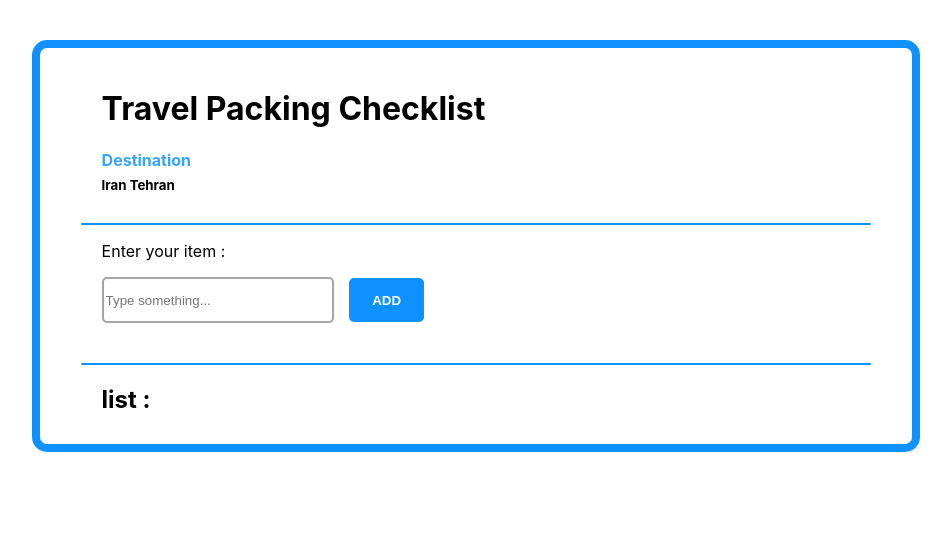
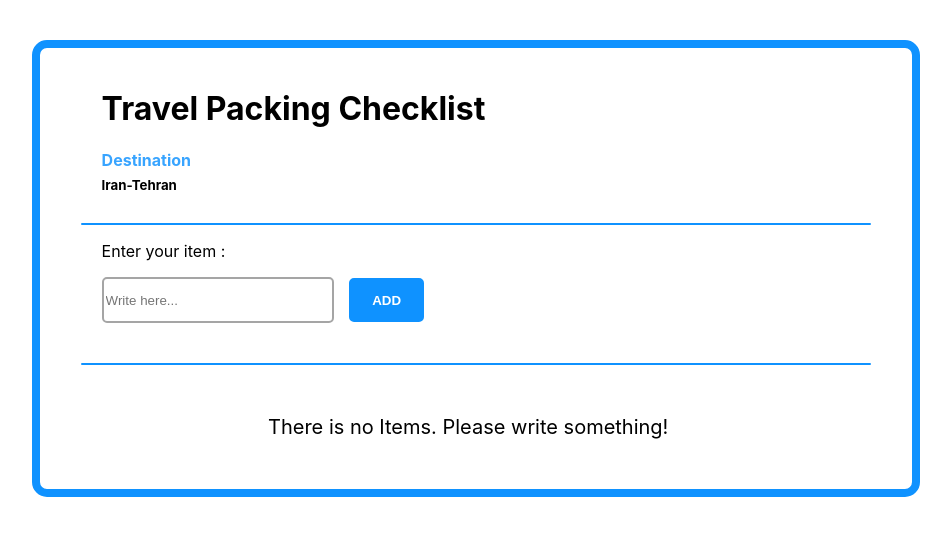
Before and after one commit to kosarmirshahi/travel-checklist, a React (Create React App) app: page / in a window 1280 px wide. Shown: the top 536 px of the page, without its empty margins (164-1115 px from the left). Built offline with nearby package versions, Linux system fonts and the light colour scheme.

Commit message:
Some design changes

```diff
--- a/src/components/Form/Form.css
+++ b/src/components/Form/Form.css
@@ -22,3 +22,11 @@
   margin-left: 15px;
   font-weight: 700;
 }
+.emptyInput {
+  width: 30%;
+  height: 2.5rem;
+  border-radius: 5px;
+  border: red 2px solid;
+  outline: none;
+  margin-bottom: 40px;
+}
--- a/src/components/Form/Form.js
+++ b/src/components/Form/Form.js
@@ -2,14 +2,19 @@ import { useState } from "react";
 import "./Form.css";
 function Form({ onAddItems }) {
   const [name, setName] = useState("");
+  const [isEmpty, setIsEmpty] = useState(false);
 
   function handleSubmit(e) {
     e.preventDefault();
-    if (!name) return;
+    if (!name) {
+      setIsEmpty(true);
+      return;
+    }
+
     const newItem = { id: Date.now(), name, packed: false };
-    console.log(newItem);
     onAddItems(newItem);
     setName("");
+    setIsEmpty(false);
   }
 
   return (
@@ -17,10 +22,13 @@ function Form({ onAddItems }) {
       <p>Enter your item :</p>
       <input
         type="text"
-        placeholder="Type something..."
-        className="inputItem"
+        placeholder="Write here..."
+        className={`inputItem ${isEmpty ? "emptyInput" : ""}`}
         value={name}
-        onChange={(e) => setName(e.target.value)}
+        onChange={(e) => {
+          setIsEmpty(false);
+          setName(e.target.value);
+        }}
       />
       <button className="addBtn">ADD</button>
     </form>
--- a/src/components/Header/Header.js
+++ b/src/components/Header/Header.js
@@ -4,7 +4,7 @@ function Header() {
     <div className="header">
       <h1>Travel Packing Checklist</h1>
       <h4 className="destination">Destination</h4>
-      <h5>Iran Tehran</h5>
+      <h5>Iran-Tehran</h5>
     </div>
   );
 }
--- a/src/components/Item/Item.css
+++ b/src/components/Item/Item.css
@@ -7,9 +7,6 @@
   width: 25px;
   height: 25px;
 }
-/* .itemText {
-  text-decoration: line-through;
-} */
 .close {
   margin-left: 6px;
   border: none;
--- a/src/components/PackingList/PackingList.css
+++ b/src/components/PackingList/PackingList.css
@@ -7,5 +7,11 @@
   display: flex;
   flex-wrap: wrap;
   margin-top: -10px;
-  justify-content: space-between;
 }
+.emptyList {
+  width: 50%;
+  margin: auto;
+  margin-top: 50px;
+  margin-bottom: 30px;
+  font-size: 20px;
+}
--- a/src/components/PackingList/PackingList.js
+++ b/src/components/PackingList/PackingList.js
@@ -1,13 +1,14 @@
 import Item from "../Item/Item";
 import "./PackingList.css";
-// const initial = [
-//   { id: 1, name: "passport", packed: true },
-//   { id: 2, name: "mug", packed: false },
-//   { id: 3, name: "ticket", packed: true },
-//   { id: 4, name: "bag", packed: false },
-//   { id: 5, name: "charger", packed: true },
-// ];
+
 function PackingList({ items, onDeleteItem, onToggleItem }) {
+  if (items.length === 0) {
+    return (
+      <div className="emptyList">
+        <p>There is no Items. Please write something!</p>
+      </div>
+    );
+  } else {
     return (
       <div className="packinglist">
         <h2>list :</h2>
@@ -17,11 +18,13 @@ function PackingList({ items, onDeleteItem, onToggleItem }) {
               item={item}
               onDeleteItem={onDeleteItem}
               onToggleItem={onToggleItem}
+              key={item.id}
             />
           ))}
         </div>
       </div>
     );
   }
+}
 
 export default PackingList;
```
Lines whose indentation alone changed are shown as unchanged.
